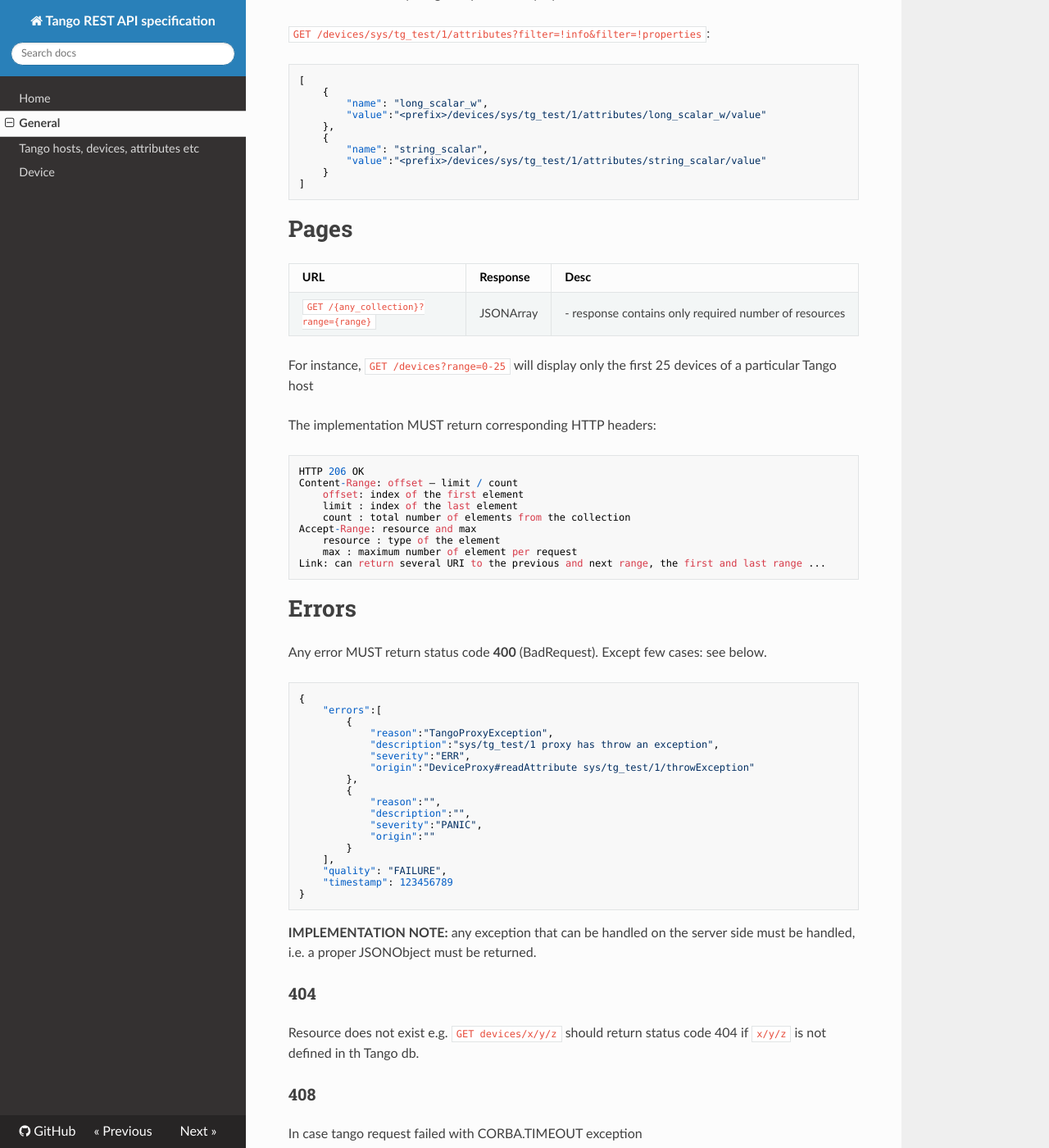
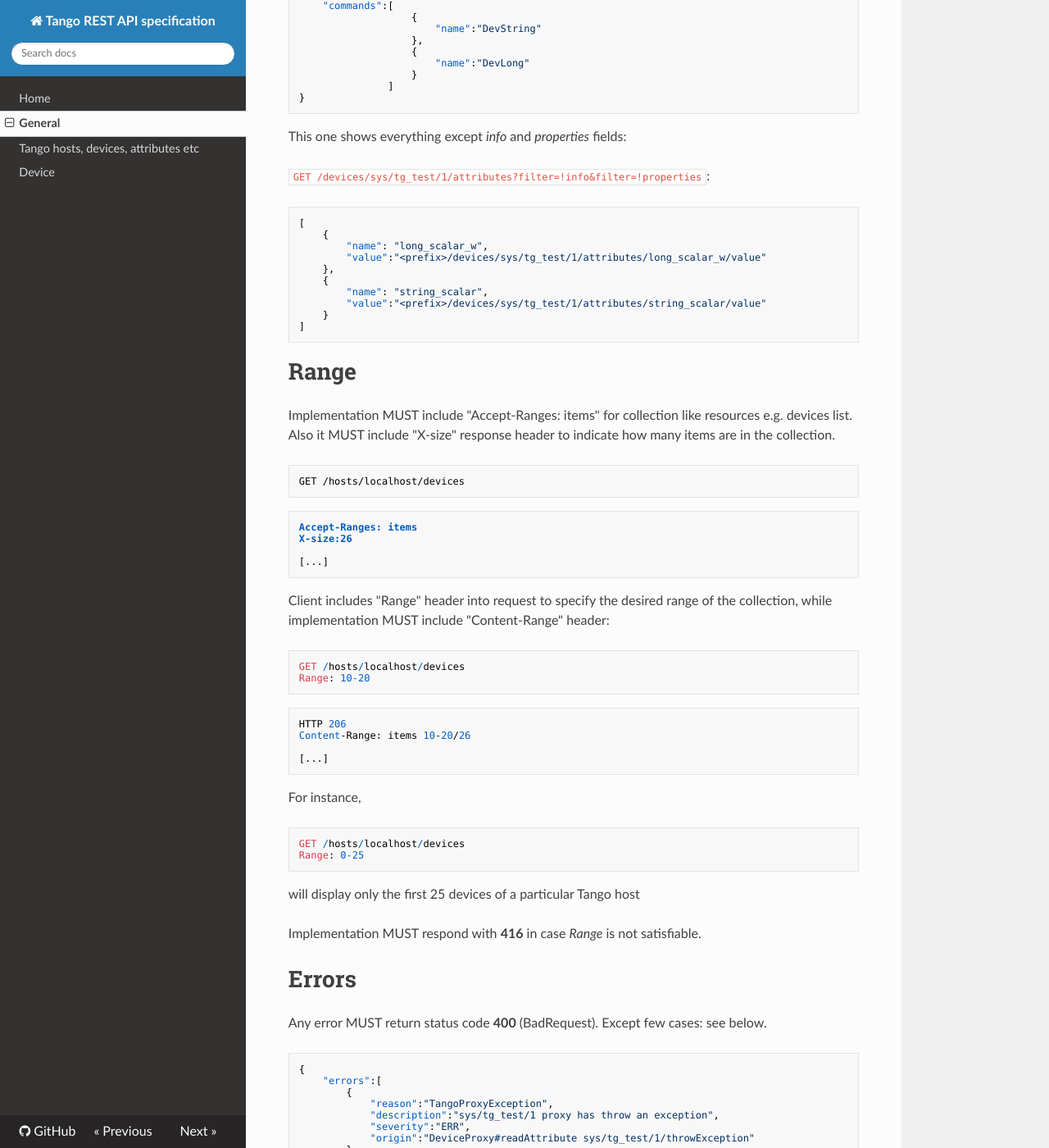
Before and after one commit to tango-controls/rest-api, an MkDocs documentation site: the page built from docs/general.md, in a window 1280 px wide and 1400 px high, scrolled down 2541 px. Shown: the whole window at 82% size. Built offline with MkDocs 1.6.1, drawn with Linux system fonts in a browser that asks for light colours; nearby versions of some CDN libraries; old or Windows-style settings are respelled for this version of MkDocs; some of the changed text lies outside the part shown.

Commit message:
Progress: rc5

````diff
--- a/docs/general.md
+++ b/docs/general.md
@@ -43,7 +43,7 @@ __IMPLEMENTATION NOTE:__ consider integration with TangoAccessControl so that ea
 Implementation SHOULD attach a number of links to a particular response. For instance most of the response types may include _self_ link:
 
 ```
-HTTP response
+HTTP 200
 
 Link: <link>; rel="self"
 ```
@@ -52,16 +52,27 @@ as well as external relationship links:
 
 `GET /tango/rest/rc5/hosts/localhost`
 ```
-HTTP response
+HTTP 200
 
 Link: </tango/rest/rc5/hosts>; rel="parent"
+```
+
+Or pagination related links:
+
+```
+HTTP 206
+
+Link: <http://localhost:10001/tango/rest/rc5/hosts/localhost/devices>; rel="first"; range="0-10"
+Link: <http://localhost:10001/tango/rest/rc5/hosts/localhost/devices>; rel="last"; range="31-35"
+Link: <http://localhost:10001/tango/rest/rc5/hosts/localhost/devices>; rel="prev"; range="0-10"
+Link: <http://localhost:10001/tango/rest/rc5/hosts/localhost/devices>; rel="next"; range="21-30"
 ```
 
 See [Link header](http://tools.ietf.org/html/rfc5988)
 
 Implementation MUST prefer lower case urls in links e.g. `DevString` (command name) -> `devstring`.
 
-# Filters
+# Filter
 
 Any response can be supplied with a filter parameter:
 
@@ -116,25 +127,44 @@ This one shows everything except _info_ and _properties_ fields:
 ```
 
 
-# Pages
+# Range
 
-|  URL           |  Response | Desc
-|----------------|-----------|---------------------------------------------------
-| `GET /{any_collection}?range={range}` | JSONArray | - response contains only required number of resources
+Implementation MUST include "Accept-Ranges: items" for collection like resources e.g. devices list. Also it MUST include "X-size" response header to indicate how many items are in the collection.
 
-For instance, `GET /devices?range=0-25` will display only the first 25 devices of a particular Tango host
+```
+GET /hosts/localhost/devices
+```
 
-The implementation MUST return corresponding HTTP headers:
+```
+Accept-Ranges: items
+X-size:26
 
-    HTTP 206 OK
-    Content-Range: offset – limit / count
-        offset: index of the first element
-        limit : index of the last element
-        count : total number of elements from the collection
-    Accept-Range: resource and max
-        resource : type of the element
-        max : maximum number of element per request
-    Link: can return several URI to the previous and next range, the first and last range ...
+[...]
+```
+
+Client includes "Range" header into request to specify the desired range of the collection, while implementation MUST include "Content-Range" header:
+
+```
+GET /hosts/localhost/devices
+Range: 10-20
+```
+
+```
+HTTP 206
+Content-Range: items 10-20/26
+
+[...]
+```
+
+For instance,
+```
+GET /hosts/localhost/devices
+Range: 0-25
+```
+
+will display only the first 25 devices of a particular Tango host
+
+Implementation MUST respond with **416** in case _Range_ is not satisfiable.
 
 # Errors
 
````
Also changed, not shown: 1 other file.
